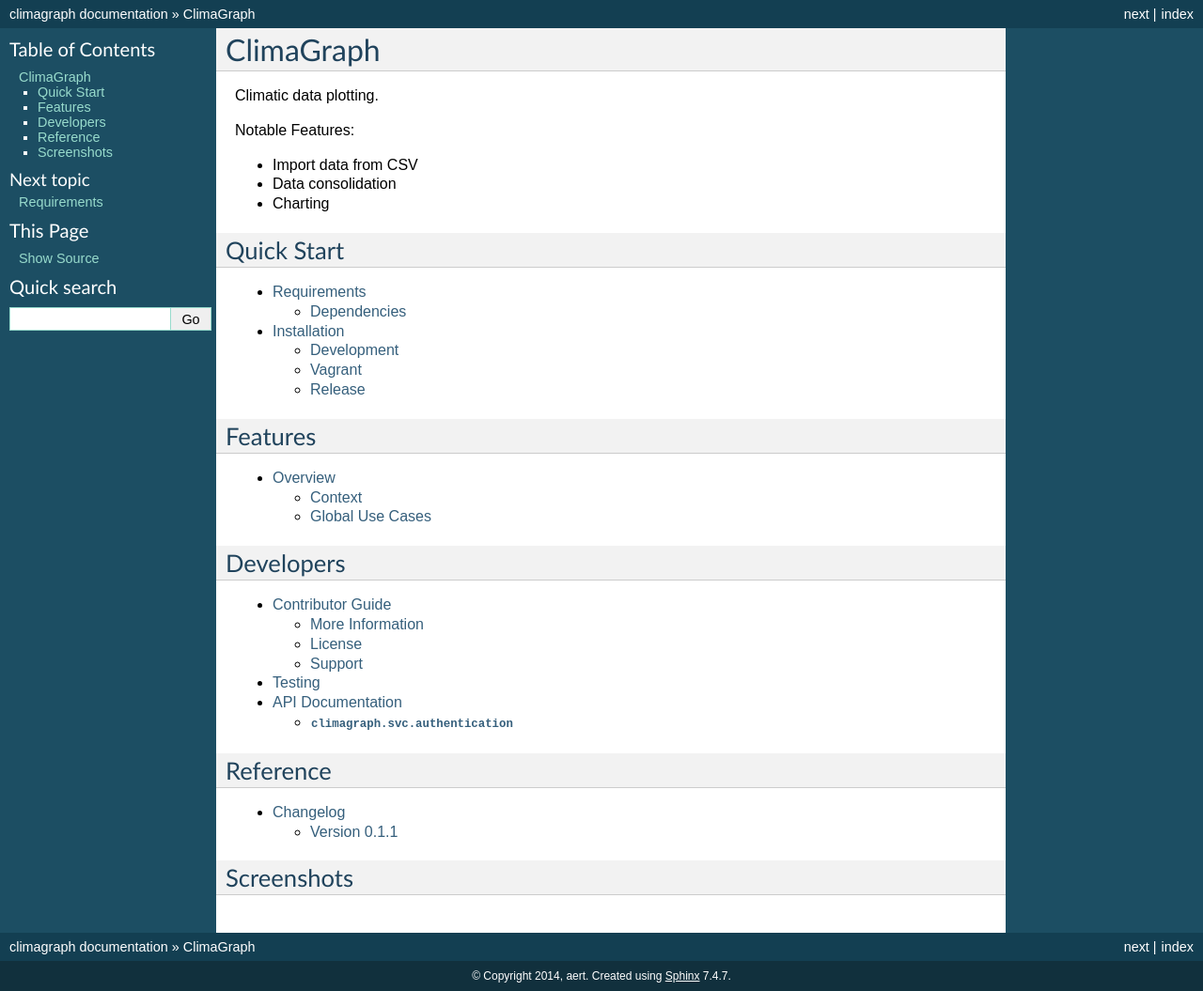
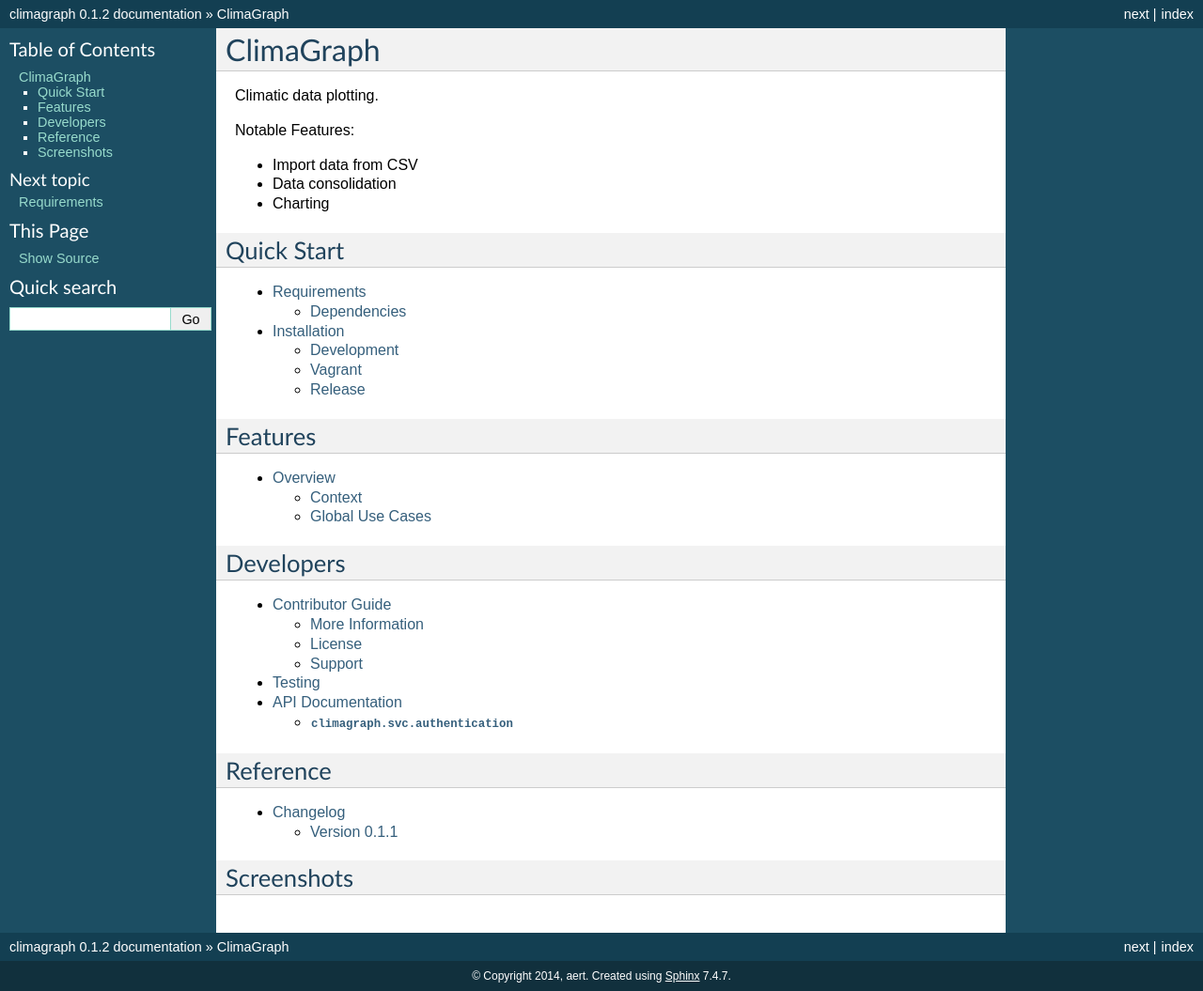
Before and after one commit to aert/aert-climagraph, a Sphinx documentation site: the page built from docs/index.rst, in a window 1280 px wide. Shown: the whole page at 94% size. Built offline with Sphinx 7.4.7, drawn with Linux system fonts in a browser that asks for light colours; some of the changed lines change nothing that is shown.

Commit message:
Docs initialization

```diff
--- a/docs/conf.py
+++ b/docs/conf.py
@@ -14,9 +14,6 @@
 
 import sys
 import os
-
-from .version import get_git_version
-
 
 # If extensions (or modules to document with autodoc) are in another directory,
 # add these directories to sys.path here. If the directory is relative to the
@@ -54,9 +51,9 @@
 # built documents.
 #
 # The short X.Y version.
-version = get_git_version()
+version = '0.1'
 # The full version, including alpha/beta/rc tags.
-release = version
+release = '0.1.2'
 
 # The language for content autogenerated by Sphinx. Refer to documentation
 # for a list of supported languages.
--- a/docs/version.py
+++ /dev/null
@@ -1,116 +0,0 @@
-# -*- coding: utf-8 -*-
-# Author: Douglas Creager <dcreager@dcreager.net>
-# This file is placed into the public domain.
-
-# Calculates the current version number.  If possible, this is the
-# output of “git describe”, modified to conform to the versioning
-# scheme that setuptools uses.  If “git describe” returns an error
-# (most likely because we're in an unpacked copy of a release tarball,
-# rather than in a git working copy), then we fall back on reading the
-# contents of the RELEASE-VERSION file.
-#
-# To use this script, simply import it your setup.py file, and use the
-# results of get_git_version() as your package version:
-#
-# from version import *
-#
-# setup(
-#     version=get_git_version(),
-#     .
-#     .
-#     .
-# )
-#
-# This will automatically update the RELEASE-VERSION file, if
-# necessary.  Note that the RELEASE-VERSION file should *not* be
-# checked into git; please add it to your top-level .gitignore file.
-#
-# You'll probably want to distribute the RELEASE-VERSION file in your
-# sdist tarballs; to do this, just create a MANIFEST.in file that
-# contains the following line:
-#
-#   include RELEASE-VERSION
-
-__all__ = ("get_git_version")
-
-from subprocess import Popen, PIPE
-
-
-def call_git_describe(abbrev=4):
-    try:
-        p = Popen(['git', 'describe', '--abbrev=%d' % abbrev],
-                  stdout=PIPE, stderr=PIPE)
-        p.stderr.close()
-        line = p.stdout.readlines()[0]
-        return line.strip()
-
-    except:
-        return None
-
-
-def read_release_version():
-    try:
-        f = open("RELEASE-VERSION", "r")
-
-        try:
-            version = f.readlines()[0]
-            return version.strip()
-
-        finally:
-            f.close()
-
-    except:
-        return None
-
-
-def write_release_version(version):
-    f = open("RELEASE-VERSION", "w")
-    f.write("%s\n" % version)
-    f.close()
-
-
-def get_git_version(abbrev=4):
-    # Read in the version that's currently in RELEASE-VERSION.
-
-    release_version = read_release_version()
-
-    # First try to get the current version using “git describe”.
-
-    version = call_git_describe(abbrev)
-
-    #adapt to PEP 386 compatible versioning scheme
-    version = pep386adapt(version)
-
-    # If that doesn't work, fall back on the value that's in
-    # RELEASE-VERSION.
-
-    if version is None:
-        version = release_version
-
-    # If we still don't have anything, that's an error.
-
-    if version is None:
-        raise ValueError("Cannot find the version number!")
-
-    # If the current version is different from what's in the
-    # RELEASE-VERSION file, update the file to be current.
-
-    if version != release_version:
-        write_release_version(version)
-
-    # Finally, return the current version.
-
-    return version
-
-
-def pep386adapt(version):
-    if version is not None and '-' in version:
-        # adapt git-describe version to be in line with PEP 386
-        parts = version.split('-')
-        parts[-2] = 'post'+parts[-2]
-        version = '.'.join(parts[:-1])
-    return version
-
-
-if __name__ == "__main__":
-    print get_git_version()
```
Also changed, not shown: docs/__init__.py (deleted), 1 other file.
